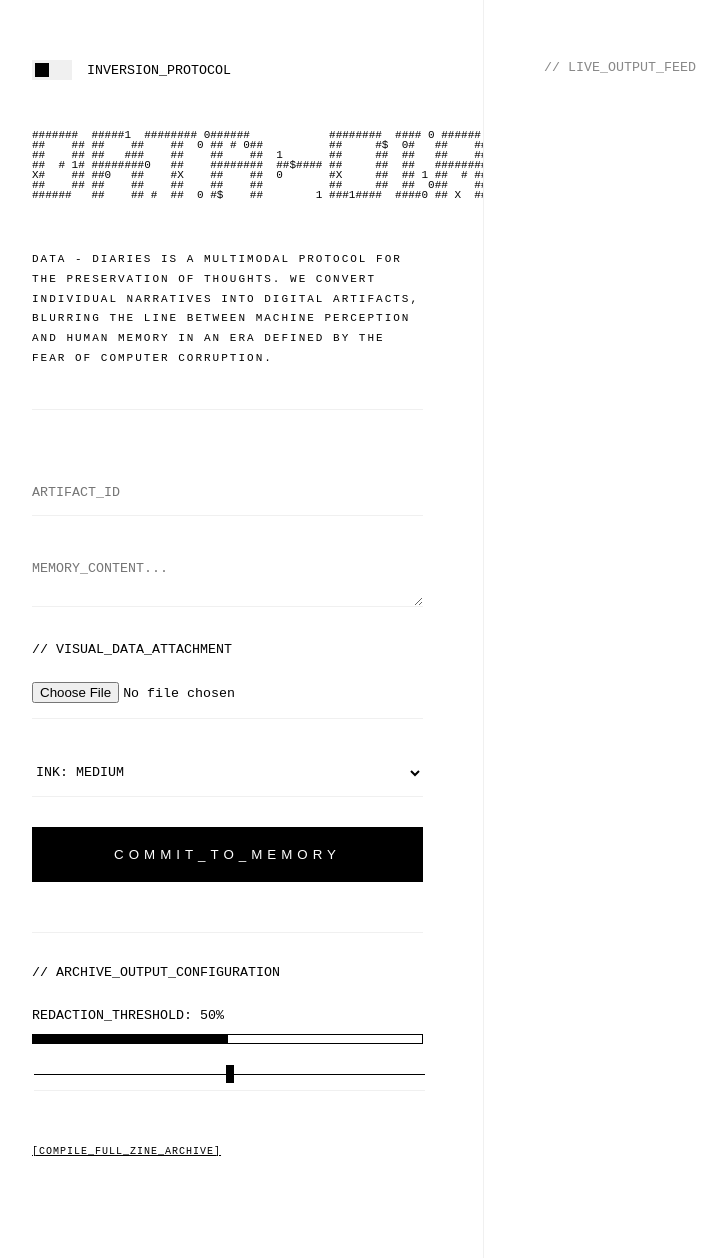
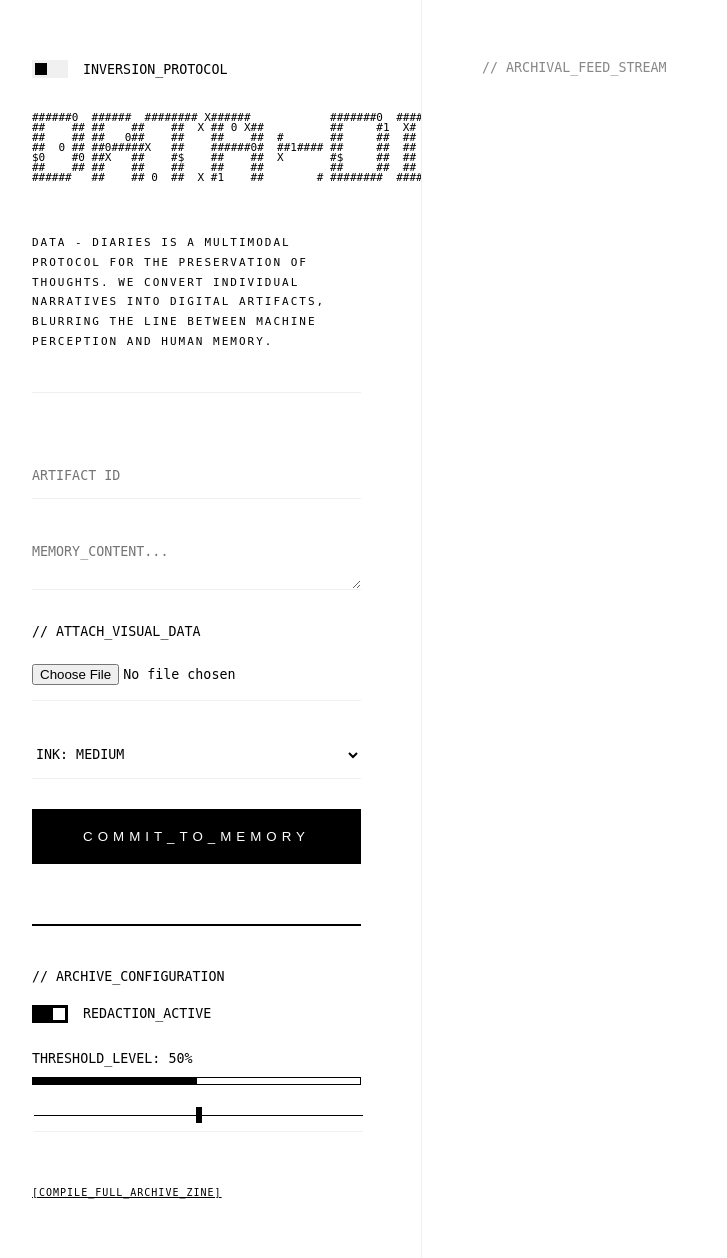
Before and after one commit to billym77/data_diaries, a Flask app: page / in a window 1280 px wide. Shown: the whole page, without its empty margins (28-755 px from the left). Run offline with Flask 3, Linux system fonts and the light colour scheme.

Commit message:
Fix receipt distortion, slow down fax reveal, and stabilize sidebar

```diff
--- a/app.py
+++ b/app.py
@@ -15,9 +15,8 @@ from reportlab.lib import colors as rl_colors
 from reportlab.lib.units import mm
 
 app = Flask(__name__)
-app.secret_key = 'andale_archive_v11_split_master'
+app.secret_key = 'andale_archive_v12_stable_master'
 
-# Global Storage
 gallery_archive = []
 
 LOGO_ASCII = r"""
@@ -30,41 +29,45 @@ LOGO_ASCII = r"""
 ######   ##    ##    ##    ##    ##          ########  ####  ##    ## ##     ## ####  ########  ######
 """
 
-def image_to_ascii(image_file, width=100, density_level="medium"):
+def image_to_ascii(image_file, width=80, density_level="medium"):
     try:
         img = Image.open(image_file).convert('L')
         aspect_ratio = img.height / img.width
-        new_height = int(aspect_ratio * width * 0.55)
+        # Adjusted for better scaling on receipts
+        new_height = int(aspect_ratio * width * 0.5)
         img = img.resize((width, new_height))
-        if density_level == "light":
-            chars = " .:-' "
-        elif density_level == "heavy":
-            chars = r"█▓▒░@#W$8&%*oahkbdpqwmZO0QLCJUYXzcvunxrjft/\|()1{}[]?-_+~<>i!lI;:,\"^`'. "
-        else:
-            chars = r"WM#*oahkbdpqwmZO0QLCJUYXzcvunxrjft/\|()1{}[]?-_+~<>i!lI;:,\"^`'. "
+
+        chars = r"WM#*oahkbdpqwmZO0QLCJUYXzcvunxrjft/\|()1{}[]?-_+~<>i!lI;:,\"^`'. "
+        if density_level == "light": chars = " .:-' "
+        elif density_level == "heavy": chars = r"█▓▒░@#W$8&%*oahkbdpqwmZO0QLCJUYXzcvunxrjft/\|()1{}[]?-_+~<>i!lI;:,\"^`'. "
+
         pixels = img.getdata()
         ascii_str = "".join(chars[int((p / 255) * (len(chars) - 1))] for p in pixels)
         return "\n".join(ascii_str[i:i+width] for i in range(0, len(ascii_str), width))
-    except:
-        return ""
+    except: return ""
 
 def create_receipt_image(entry, inverted=False):
-    WIDTH = 800
-    ASCII_CHAR_H = 8
+    # FIXED: Wider canvas and better line height to prevent distortion
+    WIDTH = 1000
+    ASCII_CHAR_H = 10
     bg = (0, 0, 0) if inverted else (255, 255, 255)
     fg = (255, 255, 255) if inverted else (0, 0, 0)
 
     ascii_lines = entry['ascii'].split('\n') if entry['ascii'] else []
-    total_h = 600 + (len(ascii_lines) * ASCII_CHAR_H)
+    total_h = 700 + (len(ascii_lines) * ASCII_CHAR_H)
     img = Image.new('RGB', (WIDTH, total_h), color=bg)
     d = ImageDraw.Draw(img)
-    y = 60
+    y = 80
+
+    # Logo and Content
     for line in LOGO_ASCII.strip().split('\n'):
-        d.text((40, y), line, fill=fg); y += ASCII_CHAR_H
+        d.text((60, y), line, fill=fg); y += ASCII_CHAR_H
     y += 60
+
     if entry['ascii']:
         for line in ascii_lines:
-            d.text((40, y), line, fill=fg); y += ASCII_CHAR_H
+            # Added slight x-offset to center art better
+            d.text((60, y), line, fill=fg); y += ASCII_CHAR_H
 
     buf = io.BytesIO()
     img.save(buf, 'PNG')
@@ -81,15 +84,9 @@ def submit():
     desc = request.form.get('description', 'SIGNAL_LOG')
     density = request.form.get('density', 'medium')
     img_file = request.files.get('image_file')
-
     ascii_art = image_to_ascii(img_file, density_level=density) if img_file else ""
 
-    entry = {
-        "content": txt, "desc": desc.upper(),
-        "time": datetime.datetime.now().strftime("%H:%M:%S"),
-        "date": datetime.datetime.now().strftime("%Y-%m-%d"),
-        "ascii": ascii_art
-    }
+    entry = {"content": txt, "desc": desc.upper(), "time": datetime.datetime.now().strftime("%H:%M:%S"), "date": datetime.datetime.now().strftime("%Y-%m-%d"), "ascii": ascii_art}
     gallery_archive.insert(0, entry)
     session['last_artifact_ready'] = True
     return redirect(url_for('index'))
@@ -117,9 +114,10 @@ def generate_zine():
         cv.setFillColor(bg_c)
         cv.rect(0, 0, 148*mm, 210*mm, fill=1)
         cv.setFillColor(fg_c)
-        cv.setFont('Courier-Bold', 10)
+        # FIXED: Removed bold Courier to match receipt aesthetic
+        cv.setFont('Courier', 10)
         cv.drawString(15*mm, 190*mm, f"ID: {entry['desc']}")
-        y = 170*mm
+        y = 175*mm
         for line in textwrap.wrap(entry['content'].upper(), width=35):
             if mode == 'redacted' and random.random() < level:
                 cv.rect(15*mm, y-2, cv.stringWidth(line, 'Courier', 10), 10, fill=1)
@@ -128,7 +126,7 @@ def generate_zine():
             y -= 15
         cv.showPage()
     cv.save(); buf.seek(0)
-    return send_file(buf, mimetype='application/pdf', as_attachment=True, download_name="ZINE.pdf")
+    return send_file(buf, mimetype='application/pdf', as_attachment=True, download_name="DATA_ZINE.pdf")
 
 @app.route('/delete/<int:idx>')
 def delete(idx):
--- a/templates/index.html
+++ b/templates/index.html
@@ -9,91 +9,93 @@
 
         body {
             background: var(--bg); color: var(--fg);
-            font-family: 'Andale Mono', 'Courier New', monospace;
+            font-family: 'Andale Mono', monospace;
             display: flex; margin: 0; padding: 0;
             text-transform: uppercase; font-weight: 200;
-            transition: background 0.4s, color 0.4s; height: 100vh; overflow: hidden;
+            transition: background 0.4s; height: 100vh; overflow: hidden;
         }
 
-        /* LAYOUT STABILITY */
+        /* FIXED LEFT PANEL */
         #left-protocol {
-            width: 40%; min-width: 450px; padding: 60px;
-            border-right: 0.5px solid var(--accent);
+            width: 450px; min-width: 450px; padding: 60px;
+            border-right: 1px solid var(--accent);
             height: 100vh; overflow-y: auto; box-sizing: border-box;
+            position: relative; z-index: 10; background: var(--bg);
         }
+
+        /* STABLE SCROLLING FEED */
         #right-print {
-            flex-grow: 1; padding: 60px; height: 100vh;
-            overflow-y: auto; box-sizing: border-box;
+            flex: 1; padding: 60px; height: 100vh;
+            overflow-y: auto; box-sizing: border-box; background: var(--bg);
         }
 
         #logo-target { white-space: pre; font-size: 11px; line-height: 10px; margin-bottom: 50px; }
         .manifesto { font-size: 11px; line-height: 1.8; letter-spacing: 2px; margin-bottom: 60px; border-bottom: 1px solid var(--accent); padding-bottom: 40px; }
 
-        /* TOGGLE SWITCH */
-        .switch-container { display: flex; align-items: center; gap: 15px; margin-bottom: 40px; }
-        .switch { position: relative; display: inline-block; width: 40px; height: 20px; }
+        /* TOGGLE SWITCHES */
+        .control-row { display: flex; align-items: center; gap: 15px; margin-bottom: 25px; }
+        .switch { position: relative; display: inline-block; width: 36px; height: 18px; }
         .switch input { opacity: 0; width: 0; height: 0; }
         .slider { position: absolute; cursor: pointer; top: 0; left: 0; right: 0; bottom: 0; background-color: var(--accent); transition: .4s; }
-        .slider:before { position: absolute; content: ""; height: 14px; width: 14px; left: 3px; bottom: 3px; background-color: var(--fg); transition: .4s; }
+        .slider:before { position: absolute; content: ""; height: 12px; width: 12px; left: 3px; bottom: 3px; background-color: var(--fg); transition: .4s; }
         input:checked + .slider { background-color: var(--fg); }
-        input:checked + .slider:before { transform: translateX(20px); background-color: var(--bg); }
+        input:checked + .slider:before { transform: translateX(18px); background-color: var(--bg); }
 
         /* BRUTALIST SLIDER */
-        .visual-level { display: flex; height: 8px; border: 1px solid var(--fg); margin-top: 10px; }
+        .visual-level { display: flex; height: 6px; border: 1px solid var(--fg); margin-top: 10px; }
         #level-fill { height: 100%; background: var(--fg); }
         input[type=range] { -webkit-appearance: none; width: 100%; background: transparent; cursor: crosshair; margin-top: 15px; }
         input[type=range]::-webkit-slider-runnable-track { height: 1px; background: var(--fg); }
-        input[type=range]::-webkit-slider-thumb { -webkit-appearance: none; height: 18px; width: 8px; background: var(--fg); margin-top: -9px; border-radius: 0; }
+        input[type=range]::-webkit-slider-thumb { -webkit-appearance: none; height: 16px; width: 6px; background: var(--fg); margin-top: -8px; border-radius: 0; }
 
-        /* PRINT REVEAL */
-        .reveal { animation: fax-reveal 3.5s steps(100) forwards; overflow: hidden; max-height: 0; border-left: 1px solid var(--fg); padding-left: 25px; margin-top: 20px; }
-        @keyframes fax-reveal { from { max-height: 0; } to { max-height: 5000px; } }
+        /* SLOW FAX REVEAL */
+        .reveal {
+            animation: fax-reveal 6s steps(80) forwards; /* SLOWER: 6 seconds */
+            overflow: hidden; max-height: 0; border-left: 1px solid var(--fg); padding-left: 30px; margin-top: 30px;
+        }
+        @keyframes fax-reveal { from { max-height: 0; } to { max-height: 6000px; } }
 
-        input, select, textarea { background: transparent; color: var(--fg); border: none; border-bottom: 1px solid var(--accent); width: 100%; margin-bottom: 30px; padding: 15px 0; font-family: inherit; outline: none; }
+        .ascii-view { font-size: 7px; line-height: 6px; white-space: pre; }
+        input, select, textarea { background: transparent; color: var(--fg); border: none; border-bottom: 1px solid var(--accent); width: 100%; margin-bottom: 30px; padding: 15px 0; font-family: inherit; outline: none; border-radius: 0; }
         button { background: var(--fg); color: var(--bg); border: none; padding: 20px; width: 100%; cursor: pointer; letter-spacing: 5px; }
         .protocol-link { font-size: 10px; text-decoration: underline; cursor: pointer; display: block; margin-top: 20px; letter-spacing: 1px; }
 
-        .zine-controls { margin-top: 50px; border-top: 1px solid var(--accent); padding-top: 30px; }
+        .output-zone { margin-top: 60px; border-top: 2px solid var(--fg); padding-top: 40px; }
     </style>
 </head>
 <body id="main-body">
 
 <div id="left-protocol">
-    <div class="switch-container">
-        <label class="switch">
-            <input type="checkbox" id="invert-toggle" onclick="toggleInvert()">
-            <span class="slider"></span>
-        </label>
+    <div class="control-row">
+        <label class="switch"><input type="checkbox" id="invert-toggle" onclick="toggleInvert()"><span class="slider"></span></label>
         <small>INVERSION_PROTOCOL</small>
     </div>
 
     <div id="logo-target">{{ logo_ascii }}</div>
 
     <div class="manifesto">
-        DATA - DIARIES IS A MULTIMODAL PROTOCOL FOR THE PRESERVATION OF THOUGHTS. WE CONVERT INDIVIDUAL NARRATIVES INTO DIGITAL ARTIFACTS, BLURRING THE LINE BETWEEN MACHINE PERCEPTION AND HUMAN MEMORY IN AN ERA DEFINED BY THE FEAR OF COMPUTER CORRUPTION.
+        DATA - DIARIES IS A MULTIMODAL PROTOCOL FOR THE PRESERVATION OF THOUGHTS. WE CONVERT INDIVIDUAL NARRATIVES INTO DIGITAL ARTIFACTS, BLURRING THE LINE BETWEEN MACHINE PERCEPTION AND HUMAN MEMORY.
     </div>
 
     <form method="POST" action="/submit" enctype="multipart/form-data">
         <input type="text" name="description" placeholder="ARTIFACT_ID">
         <textarea name="user_text" placeholder="MEMORY_CONTENT..."></textarea>
-
-        <small style="display:block; margin-bottom:10px;">// VISUAL_DATA_ATTACHMENT</small>
-        <input type="file" name="image_file" accept="image/*">
-
-        <select name="density">
-            <option value="light">INK: LIGHT</option>
-            <option value="medium" selected>INK: MEDIUM</option>
-            <option value="heavy">INK: HEAVY</option>
-        </select>
-
+        <small style="display:block; margin-bottom:10px;">// ATTACH_VISUAL_DATA</small>
+        <input type="file" name="image_file">
+        <select name="density"><option value="light">INK: LIGHT</option><option value="medium" selected>INK: MEDIUM</option><option value="heavy">INK: HEAVY</option></select>
         <button type="submit">COMMIT_TO_MEMORY</button>
     </form>
 
-    <div class="zine-controls">
-        <small>// ARCHIVE_OUTPUT_CONFIGURATION</small>
+    <div class="output-zone">
+        <small>// ARCHIVE_CONFIGURATION</small>
 
-        <div style="margin: 25px 0;">
-            <small>REDACTION_THRESHOLD: <span id="val">50</span>%</small>
+        <div class="control-row" style="margin-top:20px;">
+            <label class="switch"><input type="checkbox" id="redact-toggle" checked><span class="slider"></span></label>
+            <small>REDACTION_ACTIVE</small>
+        </div>
+
+        <div id="slider-box" style="margin: 25px 0;">
+            <small>THRESHOLD_LEVEL: <span id="val">50</span>%</small>
             <div class="visual-level"><div id="level-fill" style="width: 50%;"></div></div>
             <input type="range" id="zine-level" min="0" max="100" value="50" oninput="updateLevel(this.value)">
         </div>
@@ -101,66 +103,59 @@
         {% if session.get('last_artifact_ready') %}
             <a onclick="downloadReceipt()" class="protocol-link">[GENERATE_INDIVIDUAL_RECEIPT]</a>
         {% endif %}
-        <a onclick="generateZine()" class="protocol-link">[COMPILE_FULL_ZINE_ARCHIVE]</a>
+        <a onclick="generateZine()" class="protocol-link">[COMPILE_FULL_ARCHIVE_ZINE]</a>
     </div>
 </div>
 
 <div id="right-print">
-    <small style="display: block; margin-bottom: 40px; color: #888;">// LIVE_OUTPUT_FEED</small>
+    <small style="display: block; margin-bottom: 40px; color: #888;">// ARCHIVAL_FEED_STREAM</small>
     <div id="print-zone">
         {% for entry in gallery %}
-        <div class="gallery-item" style="margin-bottom: 120px; max-width: 90%;">
+        <div class="gallery-item" style="margin-bottom: 120px; border-bottom: 1px solid var(--accent); padding-bottom: 60px;">
             <small>{{ entry.date }} // {{ entry.time }} // ID: {{ entry.desc }}</small>
-            <p style="font-size: 14px; line-height: 1.6; margin: 30px 0;">{{ entry.content }}</p>
+            <p style="font-size: 14px; line-height: 1.6; margin: 30px 0; max-width: 600px;">{{ entry.content }}</p>
             {% if entry.ascii %}
             <div class="ascii-view reveal"><pre style="margin:0;">{{ entry.ascii }}</pre></div>
             {% endif %}
-            <a href="/delete/{{ loop.index0 }}" class="protocol-link" style="color: var(--accent);">[REDACT_FROM_FEED]</a>
         </div>
         {% endfor %}
     </div>
 </div>
 
 <script>
-    // 1. PERSISTENT INVERSION LOGIC
+    // Persist Inversion
     const body = document.getElementById('main-body');
     const toggle = document.getElementById('invert-toggle');
+    if (localStorage.getItem('inverted') === 'true') { body.classList.add('inverted'); toggle.checked = true; }
 
-    if (localStorage.getItem('inverted') === 'true') {
-        body.classList.add('inverted');
-        toggle.checked = true;
+    function toggleInvert() {
+        const inv = body.classList.toggle('inverted');
+        localStorage.setItem('inverted', inv);
     }
 
-    function toggleInvert() {
-        const isInverted = body.classList.toggle('inverted');
-        localStorage.setItem('inverted', isInverted);
-    }
-
-    // 2. ORIGINAL GLITCH
+    // Original Glitch
     const target = document.getElementById('logo-target');
     const originalLogo = `{{ logo_ascii | safe }}`;
     function glitchLogo() {
         let res = "";
         for(let i=0; i<originalLogo.length; i++) {
-            res += (Math.random() < 0.05 && originalLogo[i] !== '\n') ? "01X#$"[Math.floor(Math.random()*5)] : originalLogo[i];
+            res += (Math.random() < 0.05 && originalLogo[i] !== '\n') ? "X#$01"[Math.floor(Math.random()*5)] : originalLogo[i];
         }
         target.innerText = res;
     }
     setInterval(glitchLogo, 60);
 
-    // 3. UI SYNC
     function updateLevel(v) {
         document.getElementById('val').innerText = v;
         document.getElementById('level-fill').style.width = v + "%";
     }
 
-    function downloadReceipt() {
-        window.location.href = `/download_receipt?invert=${toggle.checked}`;
-    }
+    function downloadReceipt() { window.location.href = `/download_receipt?invert=${toggle.checked}`; }
 
     function generateZine() {
         const lvl = document.getElementById('zine-level').value;
-        window.location.href = `/generate_zine?invert=${toggle.checked}&level=${lvl}&mode=redacted`;
+        const mode = document.getElementById('redact-toggle').checked ? 'redacted' : 'full';
+        window.location.href = `/generate_zine?invert=${toggle.checked}&level=${lvl}&mode=${mode}`;
     }
 </script>
 </body>
```
